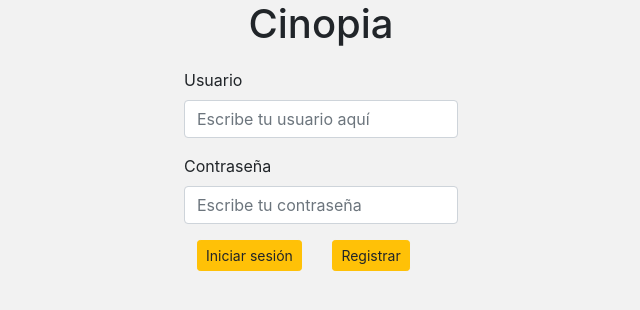
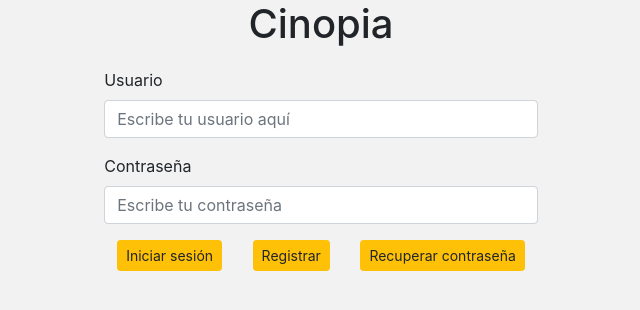
Before and after one commit to AimerSQL/proyectofinal, a PHP site: page / in a window 1280 px wide. Shown: the top 310 px of the page, without its empty margins (319-959 px from the left). Run offline with PHP 8.4, Linux system fonts and the light colour scheme.

Commit message:
añado botón de recuperar contraseña

```diff
--- a/index.php
+++ b/index.php
@@ -38,6 +38,7 @@
       <div class="form-group">
       <button class="btn btn-warning btn-sm" id="inisesion">Iniciar sesión</button>
       <button type="button" class="btn btn-warning btn-sm" data-toggle="modal" data-target="#myModal">Registrar</button>
+      <button class="btn btn-warning btn-sm" id="inisesion">Recuperar contraseña</button>
       </div>
 
 
```
